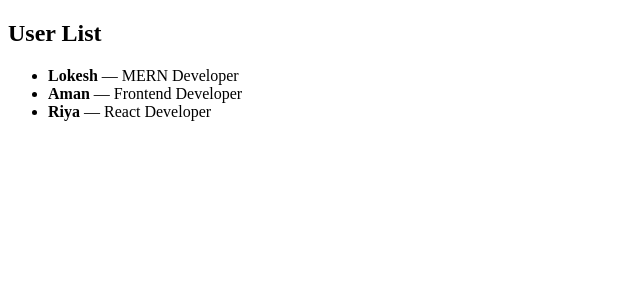
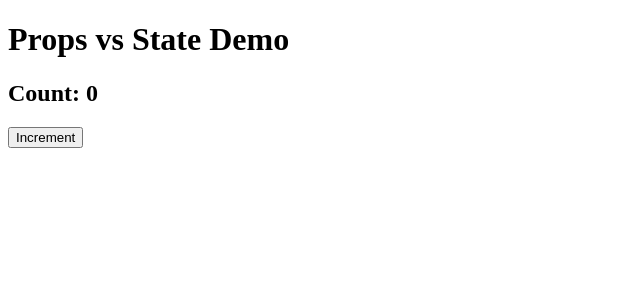
Before and after one commit to lokeshkumar72/react-practice-lab, a React (Vite) app: page / in a window 1280 px wide. Shown: the top 300 px of the page, without its empty margins (0-640 px from the left). Built offline with nearby package versions, Linux system fonts and the light colour scheme.

Commit message:
Day 14: Props vs State and Lifting State Up in React

```diff
--- a/src/App.jsx
+++ b/src/App.jsx
@@ -1,16 +1,10 @@
-import UserList from "./components/UserList";
+import Parent from "./components/Parent";
 
 function App() {
-  const users = [
-    { id: 1, name: "Lokesh", role: "MERN Developer" },
-    { id: 2, name: "Aman", role: "Frontend Developer" },
-    { id: 3, name: "Riya", role: "React Developer" },
-  ];
-
   return (
     <div>
-      <h2>User List</h2>
-      <UserList users={users} />
+      <h1>Props vs State Demo</h1>
+      <Parent />
     </div>
   );
 }
--- /dev/null
+++ b/src/components/ChildA.jsx
@@ -0,0 +1,5 @@
+function ChildA({ count }) {
+  return <h2>Count: {count}</h2>;
+}
+
+export default ChildA;
--- /dev/null
+++ b/src/components/ChildB.jsx
@@ -0,0 +1,7 @@
+function ChildB({ setCount }) {
+  return (
+    <button onClick={() => setCount((prev) => prev + 1)}>Increment</button>
+  );
+}
+
+export default ChildB;
--- /dev/null
+++ b/src/components/Parent.jsx
@@ -0,0 +1,16 @@
+import { useState } from "react";
+import ChildA from "./ChildA";
+import ChildB from "./ChildB";
+
+function Parent() {
+  const [count, setCount] = useState(0);
+
+  return (
+    <>
+      <ChildA count={count} />
+      <ChildB setCount={setCount} />
+    </>
+  );
+}
+
+export default Parent;
```
